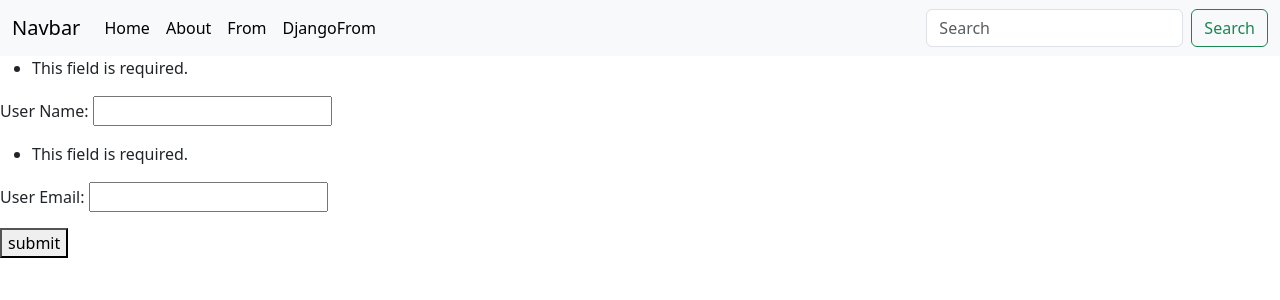
After one commit to abunaim1/django_API_form, a Django app: page /django_form/ in a window 1280 px wide. The commit adds this page. Shown: the top 300 px of the page. Run offline with Django 5.2, Linux system fonts and the light colour scheme.

Commit message:
form done

```diff
--- /dev/null
+++ b/form_app/forms.py
@@ -0,0 +1,5 @@
+from django import forms
+
+class contactForm(forms.Form):
+    name = forms.CharField(label='User Name')
+    email = forms.EmailField(label='User Email')
--- /dev/null
+++ b/form_app/templates/django_form.html
@@ -0,0 +1,9 @@
+{% extends 'base.html' %}
+
+{% block content  %}
+    <form method="post">
+        {% csrf_token %}
+        {{form.as_p}}
+        <button>submit</button>
+    </form>
+{% endblock %}
--- a/form_app/urls.py
+++ b/form_app/urls.py
@@ -4,4 +4,5 @@ urlpatterns = [
     path('',views.home, name='home'),
     path('form/', views.form, name='form'),
     path('about/', views.about, name='about'),
+    path('django_form/', views.DjangoForm, name='djangoForm'),
 ]
--- a/form_app/views.py
+++ b/form_app/views.py
@@ -1,5 +1,5 @@
 from django.shortcuts import render, HttpResponse
-
+from .forms import contactForm
 # Create your views here.
 
 def home(request):
@@ -17,3 +17,10 @@ def about(request):
 
 def form(request):
     return render(request, 'form.html')
+
+def DjangoForm(request):
+    form = contactForm(request.POST)
+    if form.is_valid():
+        print(form.cleaned_data)
+
+    return render(request, 'django_form.html', {'form': form})
--- a/templates/base.html
+++ b/templates/base.html
@@ -37,6 +37,9 @@
             <li class="nav-item">
               <a class="nav-link active" aria-current="page" href="{% url 'form' %}">From</a>
             </li>
+            <li class="nav-item">
+              <a class="nav-link active" aria-current="page" href="{% url 'djangoForm' %}">DjangoFrom</a>
+            </li>
           </ul>
           <form class="d-flex" role="search">
             <input class="form-control me-2" type="search" placeholder="Search" aria-label="Search" />
```
